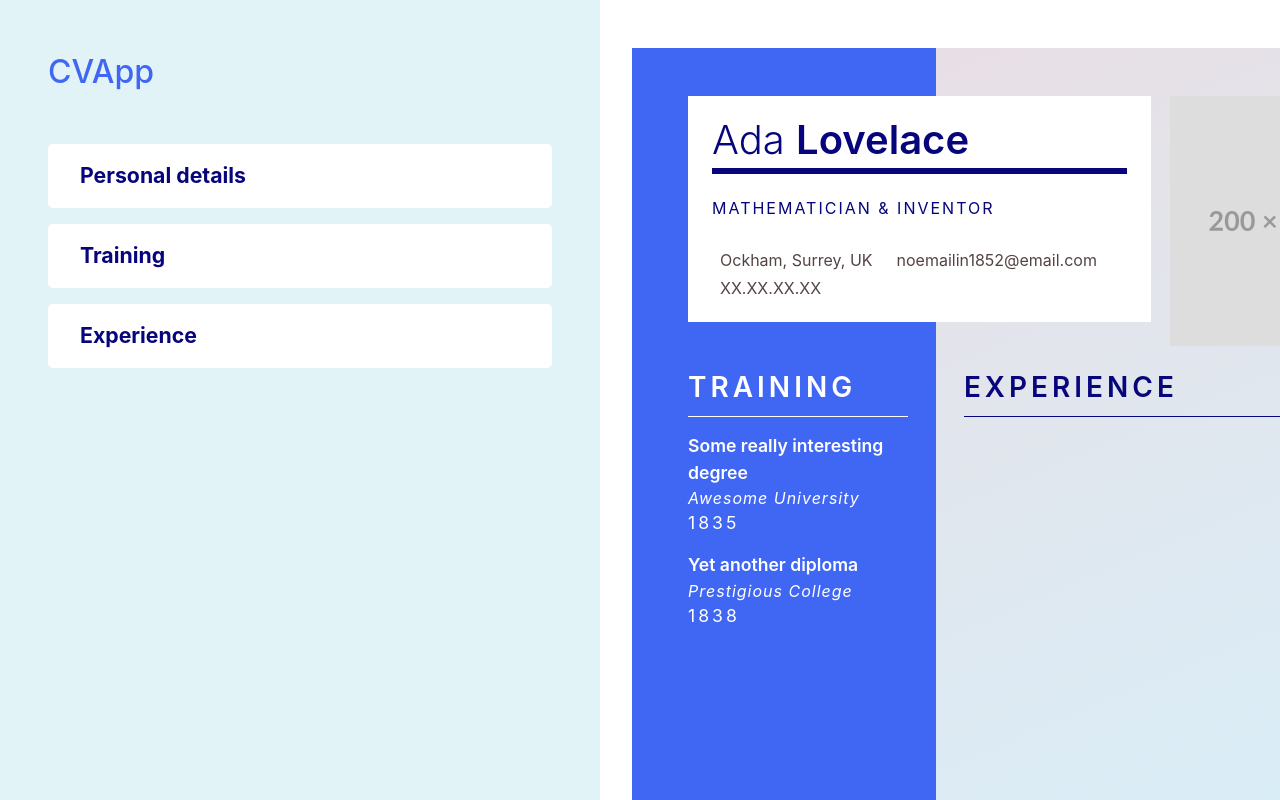
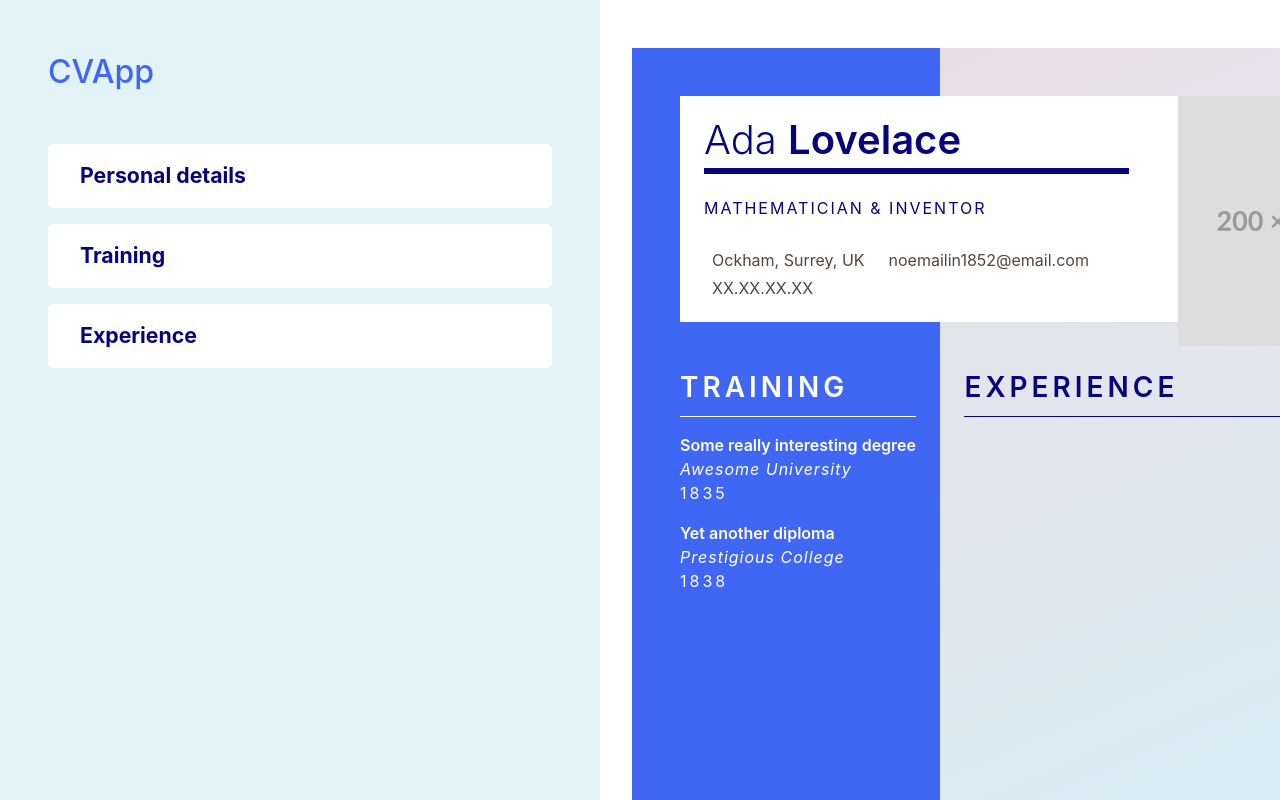
Before and after one commit to PurpleHold/cv-app, a React (Vite) app: page / in a window 1280 px wide. Shown: the top 800 px of the page. Built offline with nearby package versions, Linux system fonts and the light colour scheme; some icons are missing.

Commit message:
Reduce margins to leave more room for text content

```diff
--- a/src/App.css
+++ b/src/App.css
@@ -161,12 +161,12 @@ header {
   grid-area: 1 / 1 / 1 / 4;
   background: #fff;
   z-index: 98;
-  margin: 3rem 3.5rem 1.5rem 3.5rem;
+  margin: 3rem 0 1.5rem 3rem;
   padding: 1.5rem;
   max-height: 255px;
   display: grid;
   align-content: space-between;
-  max-width: 415px;
+  max-width: 450px;
 }
 .fullname {
   font-size: 2.5rem;
@@ -197,25 +197,23 @@ header {
 .cv-pic {
   z-index: 99;
   grid-area: 1 / 3 / 2 / 4;
-  margin: 3rem 3.5rem 0rem 0rem;
+  margin: 3rem 3rem 0rem 0rem;
   max-width: 200px;
   max-height: 250px;
 }
 .cv-training {
   grid-area: 1 / 1 / 4 / 2;
   background: #4067f4;
-  padding: 1.5rem 1.75rem 3.5rem 3.5rem;
-  grid-template-areas:
-  '.'
+  padding: 1.5rem 1.5rem 3.5rem 3rem;
+  grid-template-areas: '.'
   'train-contents';
 }
 .cv-xp {
   grid-area: 1 / 2 / 4 / 4;
   background: linear-gradient(157deg, rgba(232,223,229,1) 0%, rgba(212,243,254,1) 100%);
-  padding: 1.5rem 3.5rem 3.5rem 1.75rem;
-  grid-template-areas:
-  '.'
-  'xp-contents';
+  padding: 1.5rem 3rem 3.5rem 1.5rem;
+  grid-template-areas: '.'
+'xp-contents';
 }
 .cv-train-container {
   grid-area: train-contents;
@@ -231,7 +229,6 @@ header {
 }
 .train-entries .title {
   font-weight: 600;
-  font-size: 1.1rem;
 }
 .train-entries .univ {
   font-style: italic;
@@ -239,7 +236,6 @@ header {
 }
 .train-entries .year {
   letter-spacing: 3px;
-  font-size: 1.1rem;
 }
 .cv-xp-container {
   grid-area: xp-contents;
--- a/src/components/training.jsx
+++ b/src/components/training.jsx
@@ -21,7 +21,7 @@ function Training({
                     {id: newId,
                     title: 'Degree Name',
                     univ: 'University Name',
-                    year: 'XXXX'}
+                    year: 'YEAR'}
                 }
                 setTraining(trainingsUpdate)
 
```
